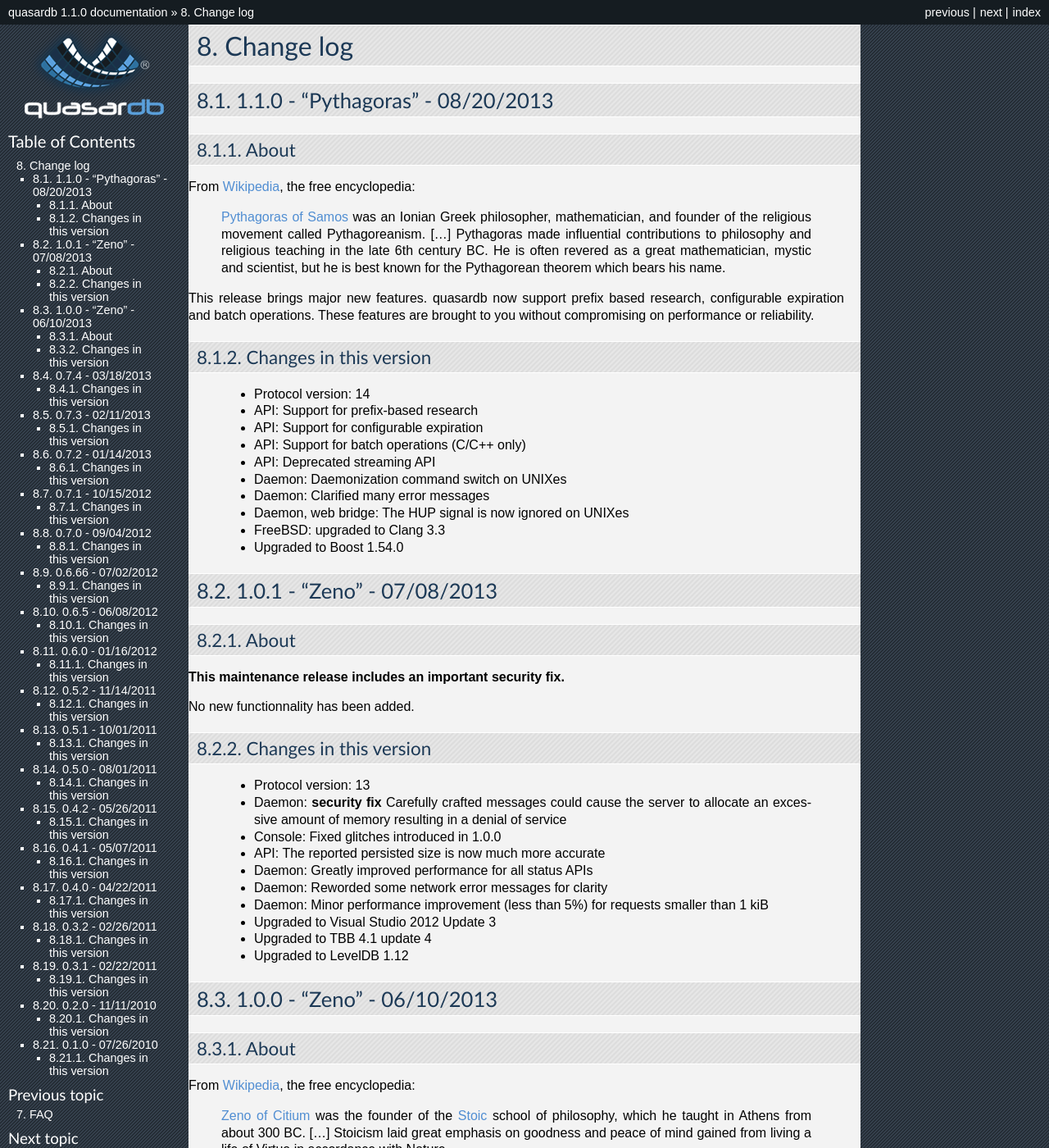
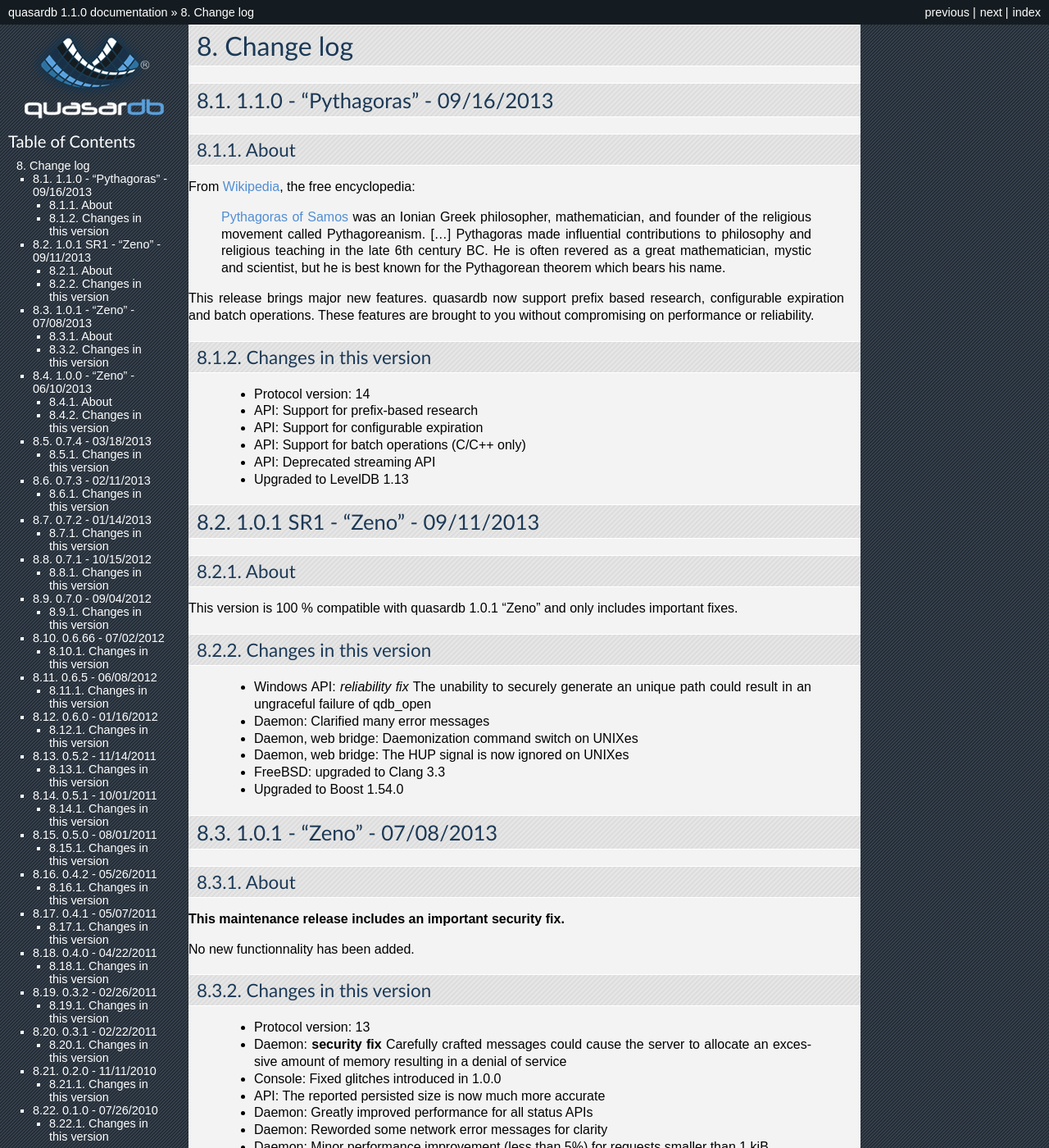
Before and after one commit to iltommi/qdb-documentation, a Sphinx documentation site: the page built from source/changes.rst, in a window 1280 px wide and 1400 px high. Shown: the whole window at 82% size. Built offline with Sphinx 7.4.7, drawn with Linux system fonts in a browser that asks for light colours; some of the changed text lies outside the part shown.

Commit message:
Updated changes and Python doc

```diff
--- a/source/api/python.rst
+++ b/source/api/python.rst
@@ -126,6 +126,18 @@ By default, entries never expire. To obtain the expiry time of an existing entry
 
     expiry = c.get_expiry_time("entry")
 
+Prefix based search
+---------------------
+
+Prefix based search is a powerful tool that helps you lookup entries efficiently.
+
+For example, if you want to find all entries whose aliases start with "record"::
+
+    c = qdb.Client(qdb.RemoteNode("127.0.0.1"))
+    res = c.prefix_get("record")
+
+The method returns an array of strings matching the provided prefix.
+
 Iteration
 ---------
 
--- a/source/changes.rst
+++ b/source/changes.rst
@@ -1,7 +1,7 @@
 Change log
 **********
 
-1.1.0 - "Pythagoras" - 08/20/2013
+1.1.0 - "Pythagoras" - 09/16/2013
 =================================
 
 About
@@ -21,11 +21,26 @@ Changes in this version
     * API: Support for configurable expiration
     * API: Support for batch operations (C/C++ only)
     * API: Deprecated streaming API
-    * Daemon: Daemonization command switch on UNIXes
+    * Upgraded to LevelDB 1.13
+
+1.0.1 SR1 - "Zeno" - 09/11/2013
+===============================
+
+About
+-----
+
+This version is 100 % compatible with quasardb 1.0.1 "Zeno" and only includes important fixes.
+
+Changes in this version
+-----------------------
+
+    * Windows API: *reliability fix* The unability to securely generate an unique path could result in an ungraceful failure of qdb_open
     * Daemon: Clarified many error messages
+    * Daemon, web bridge: Daemonization command switch on UNIXes
     * Daemon, web bridge: The HUP signal is now ignored on UNIXes
     * FreeBSD: upgraded to Clang 3.3
     * Upgraded to Boost 1.54.0
+
 
 1.0.1 - "Zeno" - 07/08/2013
 ===========================
```
